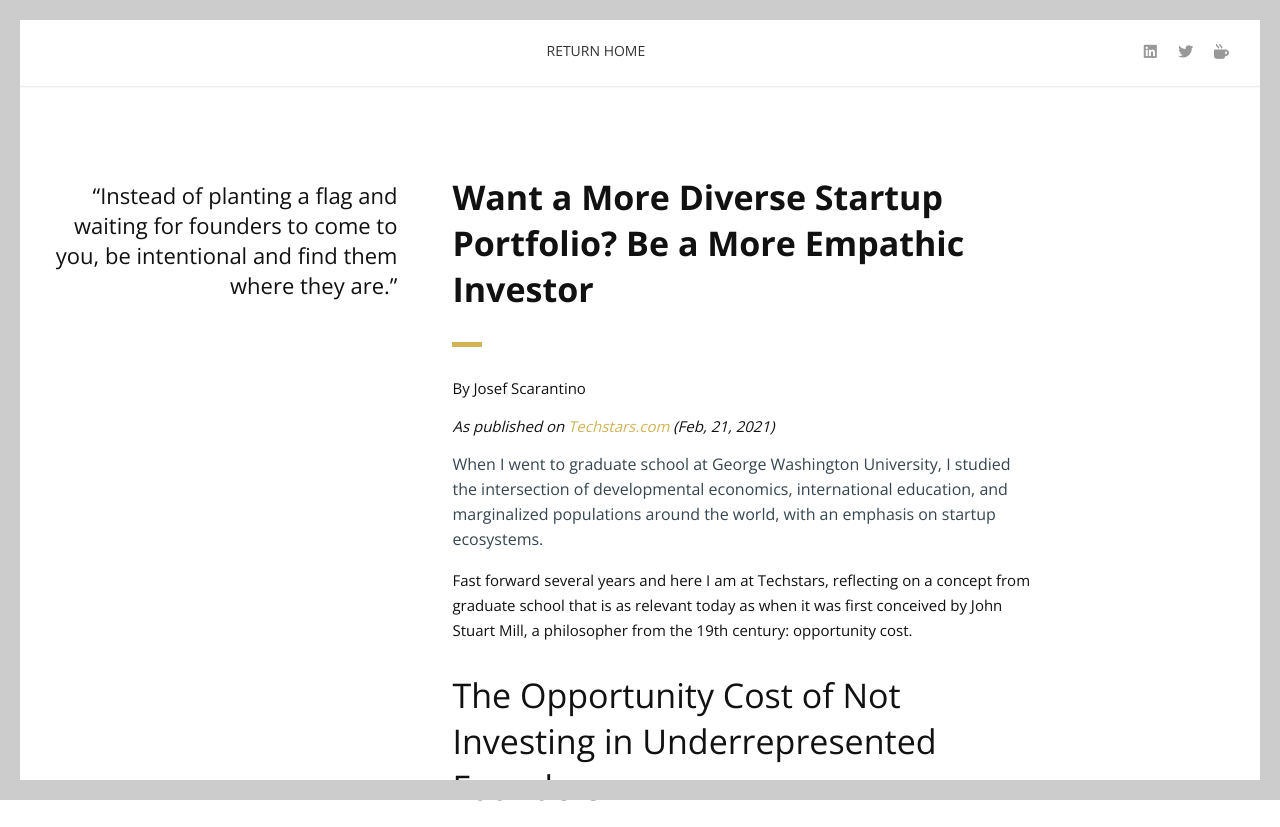
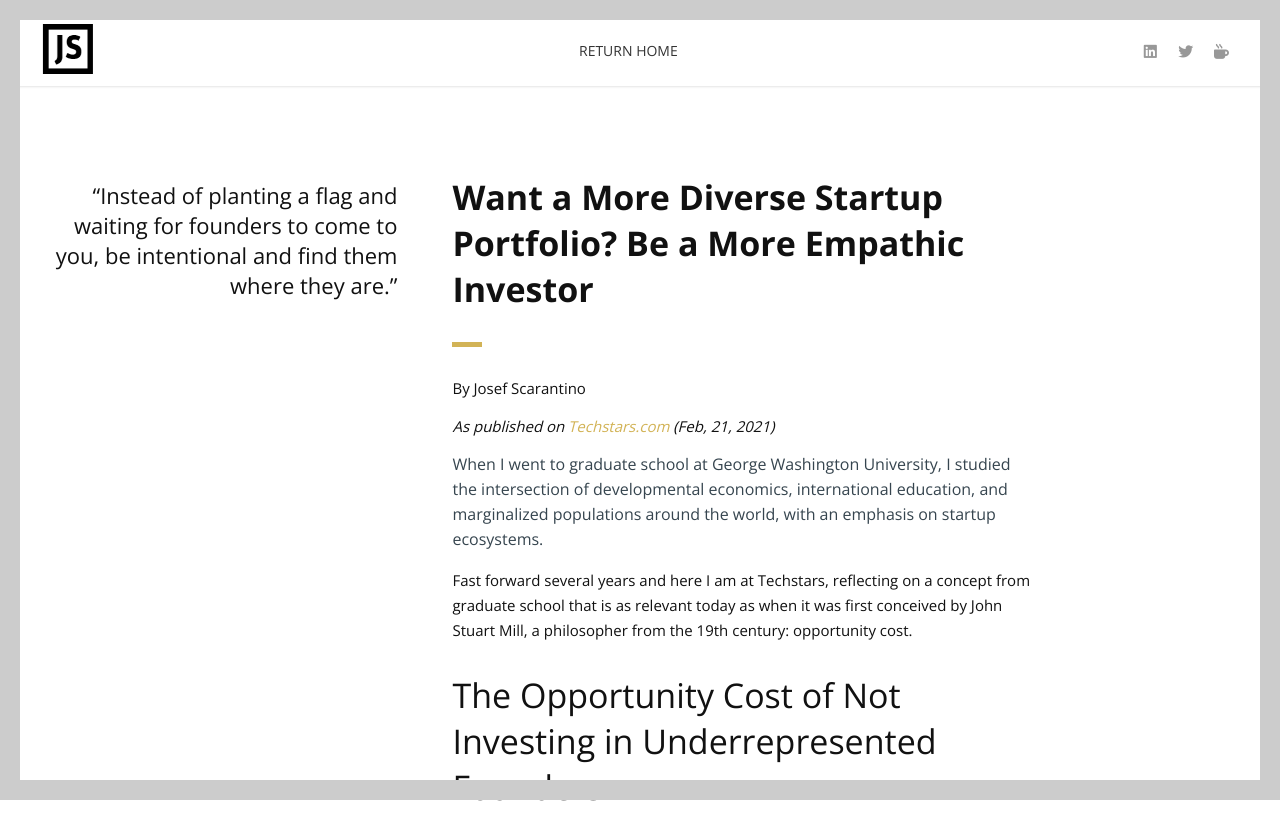
Before and after one commit to jscarantino/solid-waffle, a plain HTML site: page articles/Want-a-More-Diverse-Startup-Portfolio-Be-a-More-Empathic-Investor.html in a window 1280 px wide. Shown: the top 827 px of the page. Drawn offline with nearby package versions, Linux system fonts and the light colour scheme.

Commit message:
Update Want-a-More-Diverse-Startup-Portfolio-Be-a-More-Empathic-Investor.html

```diff
--- a/articles/Want-a-More-Diverse-Startup-Portfolio-Be-a-More-Empathic-Investor.html
+++ b/articles/Want-a-More-Diverse-Startup-Portfolio-Be-a-More-Empathic-Investor.html
@@ -67,7 +67,7 @@
                         <!--End of Banner Logo-->
 
                         <!--The Logo that is shown on the sticky Navigation Bar-->
-                        <a href=".../><img src="../images/JS-Box-Retina.png" id="navigation-logo" alt=""/></a>
+                        <a href=".../"><img src="../images/JS-Box-Retina.png" id="navigation-logo" alt=""/></a>
                         <!--End of Navigation Logo-->
 
                     </div>
```
